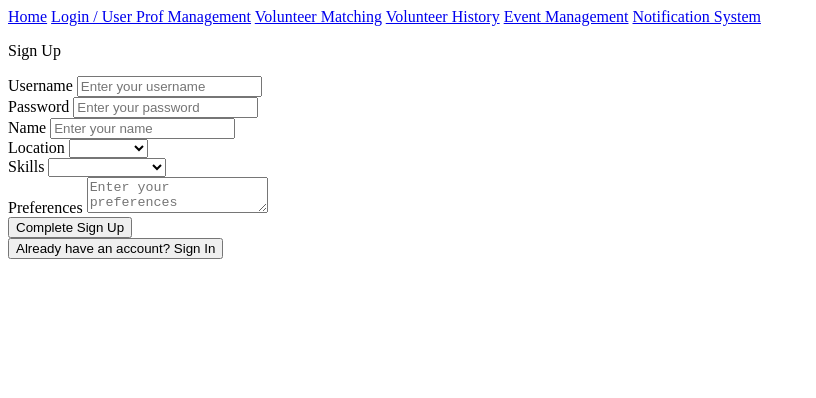
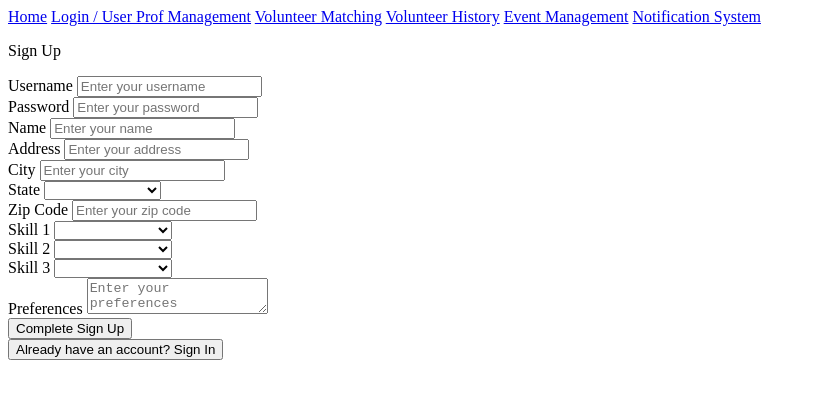
Before and after one commit to ChaseCotton/volunteer-management-webapp, a SvelteKit app: page /login in a window 1280 px wide. Both pictures are taken after a click on the button "Don't have an account? Sign Up". Shown: the top 398 px of the page, without its empty margins (0-816 px from the left). Built offline with nearby package versions, Linux system fonts and the light colour scheme.

Commit message:
Added address and skills proper

```diff
--- a/src/routes/login/+page.svelte
+++ b/src/routes/login/+page.svelte
@@ -6,7 +6,12 @@
   let password = '';
   let tempName = '';
   let tempLocation = '';
-  let tempSkills = '';
+  let tempZip = '';
+  let tempState = '';
+  let tempCity = '';
+  let tempSkill1 = '';
+  let tempSkill2 = '';
+  let tempSkill3 = '';
   let tempPreferences = '';
   let tempAvailabilityDates: string[] = [];
   let dateValue = '';
@@ -19,7 +24,7 @@
     } else {
       users[username] = {
         password,
-        profile: { name: tempName, location: tempLocation, skills: tempSkills, preferences: tempPreferences, availability: tempAvailabilityDates }
+        profile: { name: tempName, location: tempLocation, city: tempCity, state: tempState, zip: tempZip, skill1: tempSkill1, skill2: tempSkill2, skill3: tempSkill3, preferences: tempPreferences, availability: tempAvailabilityDates }
       };
       alert("Sign-up successful!");
       resetFields();
@@ -31,7 +36,12 @@
       console.log("User details:", users[loggedInUser].profile);
       tempName = users[loggedInUser].profile.name;
       tempLocation = users[loggedInUser].profile.location;
-      tempSkills = users[loggedInUser].profile.skills;
+      tempCity = users[loggedInUser].profile.city;
+      tempState = users[loggedInUser].profile.state;
+      tempZip = users[loggedInUser].profile.zip;
+      tempSkill1 = users[loggedInUser].profile.skill1;
+      tempSkill2 = users[loggedInUser].profile.skill2;
+      tempSkill3 = users[loggedInUser].profile.skill3;
       tempPreferences = users[loggedInUser].profile.preferences;
       tempAvailabilityDates = [...users[loggedInUser].profile.availability];
     } else {
@@ -43,7 +53,12 @@
     password = '';
     tempName = '';
     tempLocation = '';
-    tempSkills = '';
+    tempCity = '';
+    tempState = '';
+    tempZip = '';
+    tempSkill1 = '';
+    tempSkill2 = '';
+    tempSkill3 = '';
     tempPreferences = '';
     tempAvailabilityDates = [];
     dateValue = '';
@@ -62,7 +77,12 @@
     if (loggedInUser) {
       users[loggedInUser].profile.name = tempName;
       users[loggedInUser].profile.location = tempLocation;
-      users[loggedInUser].profile.skills = tempSkills;
+      users[loggedInUser].profile.city = tempCity;
+      users[loggedInUser].profile.state = tempState;
+      users[loggedInUser].profile.zip = tempZip;
+      users[loggedInUser].profile.skill1 = tempSkill1;
+      users[loggedInUser].profile.skill2 = tempSkill2;
+      users[loggedInUser].profile.skill3 = tempSkill3;
       users[loggedInUser].profile.preferences = tempPreferences;
       users[loggedInUser].profile.availability = [...tempAvailabilityDates];
       alert("Profile updated successfully!");
@@ -98,20 +118,110 @@
 
       <div class="form-control mb-4">
         <label for="location" class="label">
-          <span class="label-text">Location</span>
+          <span class="label-text">Address</span>
         </label>
-        <select id="location" bind:value={tempLocation} class="input input-bordered w-full" required>
+        <input type="text" id="location" bind:value={tempLocation} placeholder="Enter your address" class="input input-bordered w-full" required />
+      </div>
+
+      <div class="form-control mb-4">
+        <label for="city" class="label">
+          <span class="label-text">City</span>
+        </label>
+        <input type="text" id="city" bind:value={tempCity} placeholder="Enter your city" class="input input-bordered w-full" required />
+      </div>
+
+      <div class="form-control mb-4">
+        <label for="state" class="label">
+          <span class="label-text">State</span>
+        </label>
+        <select id="state" bind:value={tempState} class="input input-bordered w-full" required>
+          <option value="Alabama">Alabama</option>
+          <option value="Alaska">Alaska</option>
+          <option value="Arizona">Arizona</option>
+          <option value="Arkansas">Arkansas</option>
+          <option value="California">California</option>
+          <option value="Colorado">Colorado</option>
+          <option value="Connecticut">Connecticut</option>
+          <option value="Delaware">Delaware</option>
+          <option value="Florida">Florida</option>
+          <option value="Georgia">Georgia</option>
+          <option value="Hawaii">Hawaii</option>
+          <option value="Idaho">Idaho</option>
+          <option value="Illinois">Illinois</option>
+          <option value="Indiana">Indiana</option>
+          <option value="Iowa">Iowa</option>
+          <option value="Kansas">Kansas</option>
+          <option value="Kentucky">Kentucky</option>
+          <option value="Louisiana">Louisiana</option>
+          <option value="Maine">Maine</option>
+          <option value="Maryland">Maryland</option>
+          <option value="Massachusetts">Massachusetts</option>
+          <option value="Michigan">Michigan</option>
+          <option value="Minnesota">Minnesota</option>
+          <option value="Mississippi">Mississippi</option>
+          <option value="Missouri">Missouri</option>
+          <option value="Montana">Montana</option>
+          <option value="Nebraska">Nebraska</option>
+          <option value="Nevada">Nevada</option>
+          <option value="New Hampshire">New Hampshire</option>
+          <option value="New Jersey">New Jersey</option>
+          <option value="New Mexico">New Mexico</option>
           <option value="New York">New York</option>
-          <option value="California">California</option>
+          <option value="North Carolina">North Carolina</option>
+          <option value="North Dakota">North Dakota</option>
+          <option value="Ohio">Ohio</option>
+          <option value="Oklahoma">Oklahoma</option>
+          <option value="Oregon">Oregon</option>
+          <option value="Pennsylvania">Pennsylvania</option>
+          <option value="Rhode Island">Rhode Island</option>
+          <option value="South Carolina">South Carolina</option>
+          <option value="South Dakota">South Dakota</option>
+          <option value="Tennessee">Tennessee</option>
           <option value="Texas">Texas</option>
+          <option value="Utah">Utah</option>
+          <option value="Vermont">Vermont</option>
+          <option value="Virginia">Virginia</option>
+          <option value="Washington">Washington</option>
+          <option value="West Virginia">West Virginia</option>
+          <option value="Wisconsin">Wisconsin</option>
+          <option value="Wyoming">Wyoming</option>
         </select>
       </div>
 
       <div class="form-control mb-4">
-        <label for="skills" class="label">
-          <span class="label-text">Skills</span>
+        <label for="zip" class="label">
+          <span class="label-text">Zip Code</span>
         </label>
-        <select id="skills" bind:value={tempSkills} class="input input-bordered w-full" required>
+        <input type="number" id="zip" bind:value={tempZip} placeholder="Enter your zip code" class="input input-bordered w-full" required />
+      </div>
+
+      <div class="form-control mb-4">
+        <label for="skill1" class="label">
+          <span class="label-text">Skill 1</span>
+        </label>
+        <select id="skill1" bind:value={tempSkill1} class="input input-bordered w-full">
+          <option value="Communication">Communication</option>
+          <option value="Teamwork">Teamwork</option>
+          <option value="Problem-solving">Problem-solving</option>
+        </select>
+      </div>
+
+      <div class="form-control mb-4">
+        <label for="skill2" class="label">
+          <span class="label-text">Skill 2</span>
+        </label>
+        <select id="skill2" bind:value={tempSkill2} class="input input-bordered w-full">
+          <option value="Communication">Communication</option>
+          <option value="Teamwork">Teamwork</option>
+          <option value="Problem-solving">Problem-solving</option>
+        </select>
+      </div>
+
+      <div class="form-control mb-4">
+        <label for="skill3" class="label">
+          <span class="label-text">Skill 3</span>
+        </label>
+        <select id="skill3" bind:value={tempSkill3} class="input input-bordered w-full">
           <option value="Communication">Communication</option>
           <option value="Teamwork">Teamwork</option>
           <option value="Problem-solving">Problem-solving</option>
@@ -145,17 +255,111 @@
       </div>
 
       <div class="form-control mb-4">
-        <label for="location" class="label"><strong>Location:</strong></label>
-        <select bind:value={tempLocation} class="input input-bordered w-full">
+        <label for="location" class="label">
+          <span class="label-text">Address</span>
+        </label>
+        <input type="text" id="location" bind:value={tempLocation} placeholder="Enter your address" class="input input-bordered w-full" required />
+      </div>
+
+      <div class="form-control mb-4">
+        <label for="city" class="label">
+          <span class="label-text">City</span>
+        </label>
+        <input type="text" id="city" bind:value={tempCity} placeholder="Enter your city" class="input input-bordered w-full" required />
+      </div>
+
+      <div class="form-control mb-4">
+        <label for="state" class="label">
+          <span class="label-text">State</span>
+        </label>
+        <select id="state" bind:value={tempState} class="input input-bordered w-full" required>
+          <option value="Alabama">Alabama</option>
+          <option value="Alaska">Alaska</option>
+          <option value="Arizona">Arizona</option>
+          <option value="Arkansas">Arkansas</option>
+          <option value="California">California</option>
+          <option value="Colorado">Colorado</option>
+          <option value="Connecticut">Connecticut</option>
+          <option value="Delaware">Delaware</option>
+          <option value="Florida">Florida</option>
+          <option value="Georgia">Georgia</option>
+          <option value="Hawaii">Hawaii</option>
+          <option value="Idaho">Idaho</option>
+          <option value="Illinois">Illinois</option>
+          <option value="Indiana">Indiana</option>
+          <option value="Iowa">Iowa</option>
+          <option value="Kansas">Kansas</option>
+          <option value="Kentucky">Kentucky</option>
+          <option value="Louisiana">Louisiana</option>
+          <option value="Maine">Maine</option>
+          <option value="Maryland">Maryland</option>
+          <option value="Massachusetts">Massachusetts</option>
+          <option value="Michigan">Michigan</option>
+          <option value="Minnesota">Minnesota</option>
+          <option value="Mississippi">Mississippi</option>
+          <option value="Missouri">Missouri</option>
+          <option value="Montana">Montana</option>
+          <option value="Nebraska">Nebraska</option>
+          <option value="Nevada">Nevada</option>
+          <option value="New Hampshire">New Hampshire</option>
+          <option value="New Jersey">New Jersey</option>
+          <option value="New Mexico">New Mexico</option>
           <option value="New York">New York</option>
-          <option value="California">California</option>
+          <option value="North Carolina">North Carolina</option>
+          <option value="North Dakota">North Dakota</option>
+          <option value="Ohio">Ohio</option>
+          <option value="Oklahoma">Oklahoma</option>
+          <option value="Oregon">Oregon</option>
+          <option value="Pennsylvania">Pennsylvania</option>
+          <option value="Rhode Island">Rhode Island</option>
+          <option value="South Carolina">South Carolina</option>
+          <option value="South Dakota">South Dakota</option>
+          <option value="Tennessee">Tennessee</option>
           <option value="Texas">Texas</option>
+          <option value="Utah">Utah</option>
+          <option value="Vermont">Vermont</option>
+          <option value="Virginia">Virginia</option>
+          <option value="Washington">Washington</option>
+          <option value="West Virginia">West Virginia</option>
+          <option value="Wisconsin">Wisconsin</option>
+          <option value="Wyoming">Wyoming</option>
         </select>
       </div>
 
       <div class="form-control mb-4">
-        <label for="skills" class="label"><strong>Skills:</strong></label>
-        <select bind:value={tempSkills} class="input input-bordered w-full">
+        <label for="zip" class="label">
+          <span class="label-text">Zip Code</span>
+        </label>
+        <input type="number" id="zip" bind:value={tempZip} placeholder="Enter your zip code" class="input input-bordered w-full" required />
+      </div>
+
+      <div class="form-control mb-4">
+        <label for="skill1" class="label">
+          <span class="label-text">Skill 1</span>
+        </label>
+        <select id="skill1" bind:value={tempSkill1} class="input input-bordered w-full">
+          <option value="Communication">Communication</option>
+          <option value="Teamwork">Teamwork</option>
+          <option value="Problem-solving">Problem-solving</option>
+        </select>
+      </div>
+
+      <div class="form-control mb-4">
+        <label for="skill2" class="label">
+          <span class="label-text">Skill 2</span>
+        </label>
+        <select id="skill2" bind:value={tempSkill2} class="input input-bordered w-full">
+          <option value="Communication">Communication</option>
+          <option value="Teamwork">Teamwork</option>
+          <option value="Problem-solving">Problem-solving</option>
+        </select>
+      </div>
+
+      <div class="form-control mb-4">
+        <label for="skill3" class="label">
+          <span class="label-text">Skill 3</span>
+        </label>
+        <select id="skill3" bind:value={tempSkill3} class="input input-bordered w-full">
           <option value="Communication">Communication</option>
           <option value="Teamwork">Teamwork</option>
           <option value="Problem-solving">Problem-solving</option>
```
